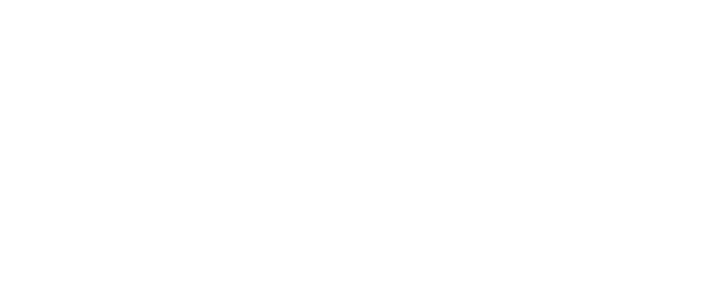
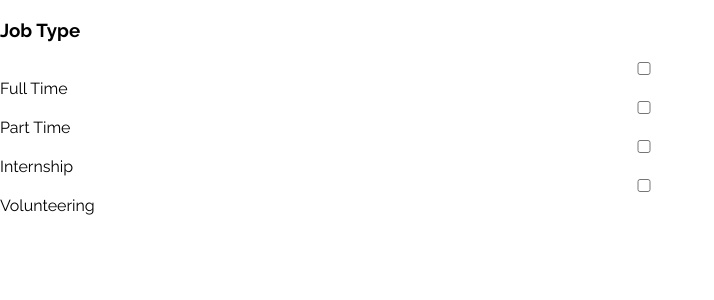
Before and after one commit to BiancaMRV/jobfinder, a React (Vite) app in the folder client/: page /JobFilter in a window 1280 px wide. Before the commit this address had no page. Shown: the top 300 px of the page, without its empty margins (0-714 px from the left). Built offline with nearby package versions, Linux system fonts and the light colour scheme.

Commit message:
job list

```diff
--- a/client/src/App.tsx
+++ b/client/src/App.tsx
@@ -5,12 +5,18 @@
 import LogIn from "./pages/Auth/LogIn";
 import Navbar from "./components/layout/Navbar/Navbar";
 import Searchbar from "./components/layout/Searchbar/Searchbar";
+import Header from "./components/layout/Header/Header";
+import RecommendedJobs from "./components/jobs/RecommendedJobs/RecommendedJobs";
+import JobFilter from "./components/jobs/JobList/JobFilter";
 
 function App() {
   return (
     <Router>
       <Routes>
-        <Route path="/" element={<Searchbar />} />
+        <Route path="/JobFilter" element={<JobFilter />} />
+        <Route path="/RecommendedJobs" element={<RecommendedJobs />} />
+        <Route path="/Header" element={<Header />} />
+        <Route path="/Searchbar" element={<Searchbar />} />
         <Route path="/Navbar" element={<Navbar />} />
         <Route path="/login" element={<LogIn />} />
         <Route path="/signup" element={<SignUp />} />
--- /dev/null
+++ b/client/src/components/jobs/JobList/JobFilter.tsx
@@ -0,0 +1,72 @@
+import styles from "./JobFilter.module.css";
+import { useState } from "react";
+// assuming your styles are here
+
+export default function JobFilter() {
+  //usestate return [state, setState]
+  const [filters, setFilters] = useState({
+    fulltime: false,
+    parttime: false,
+    intership: false,
+    volunteering: false,
+  });
+
+  // Handle checkbox changes
+  const handleFilterChange = (filterName: keyof typeof filters) => {
+    setFilters((prev) => ({
+      ...prev,
+      [filterName]: !prev[filterName],
+    }));
+  };
+
+  return (
+    <div className={styles.jobContainer}>
+      <h3>Job Type</h3>
+      <div className={styles.jobType}>
+        <div>
+          <input
+            type="checkbox"
+            id="full-time"
+            name="jobType"
+            value="Full Time"
+            onClick={() => handleFilterChange("fulltime")}
+          />
+          <label htmlFor="full-time">Full Time</label>
+        </div>
+
+        <div>
+          <input
+            type="checkbox"
+            id="part-time"
+            name="jobType"
+            value="Part Time"
+            onClick={() => handleFilterChange("parttime")}
+          />
+          <label htmlFor="part-time">Part Time</label>
+        </div>
+
+        <div>
+          <input
+            type="checkbox"
+            id="internship"
+            name="jobType"
+            value="Internship" /* value should be unique, and we use value to send the request to server */
+            onClick={() => handleFilterChange("intership")}
+          />
+          <label htmlFor="internship">Internship</label>
+        </div>
+
+        <div>
+          <input
+            type="checkbox"
+            id="volunteering"
+            name="jobType"
+            value="Volunteering"
+            onClick={() => handleFilterChange("volunteering")}
+          />
+          <label htmlFor="volunteering">Volunteering</label>
+        </div>
+      </div>
+    </div>
+  );
+}
--- /dev/null
+++ b/client/src/components/jobs/RecommendedJobs/RecommendedJobs.module.css
@@ -0,0 +1,6 @@
+.RecommendedJobs {
+  display: flex;
+  flex-direction: column;
+  align-items: left;
+  margin-top: 2rem;
+}
--- /dev/null
+++ b/client/src/components/jobs/RecommendedJobs/RecommendedJobs.tsx
@@ -0,0 +1,9 @@
+import styles from "./RecommendedJobs.module.css";
+
+export default function RecommendedJobs() {
+  return (
+    <section className={styles.RecommendedJobs}>
+      <h1>Recommended Jobs</h1>
+    </section>
+  );
+}
--- /dev/null
+++ b/client/src/components/layout/Header/Header.module.css
@@ -0,0 +1,9 @@
+.header {
+  background-color: var(--color-background);
+  color: white;
+  padding-bottom: 1.5rem;
+}
+
+.bottomheader {
+  margin: 0 2rem;
+}
--- /dev/null
+++ b/client/src/components/layout/Header/Header.tsx
@@ -0,0 +1,20 @@
+import styles from "./Header.module.css";
+import Navbar from "../Navbar/Navbar";
+import { Sparkle } from "lucide-react";
+import Searchbar from "../Searchbar/Searchbar";
+
+export default function Header() {
+  return (
+    <header className={styles.header}>
+      <Navbar></Navbar>
+      <div className={styles.bottomheader}>
+        <div className={styles.title}>
+          <h1>
+            Find your dream job here <Sparkle size={24} />
+          </h1>
+        </div>
+        <Searchbar></Searchbar>
+      </div>
+    </header>
+  );
+}
--- a/client/src/components/layout/Searchbar/Searchbar.tsx
+++ b/client/src/components/layout/Searchbar/Searchbar.tsx
@@ -5,7 +5,7 @@
   return (
     <div className={styles.searchbar}>
       <div className={styles.leftsearchbar}>
-        <Search size={24} />
+        <Search size={24} color="grey" />
         <input
           type="text"
           id="Job title or keyword"
@@ -14,7 +14,7 @@
         />
       </div>
       <div className={styles.rightsearchbar}>
-        <Map size={24} />
+        <Map size={24} color="grey" />
         <input
           type="text"
           id="Add city or zip-code"
```
Also changed, not shown: client/src/components/jobs/JobList/JobFilter.module.css (added), client/src/components/jobs/JobList/JobList.module.css (added), client/src/components/jobs/JobList/JobList.tsx (added).
